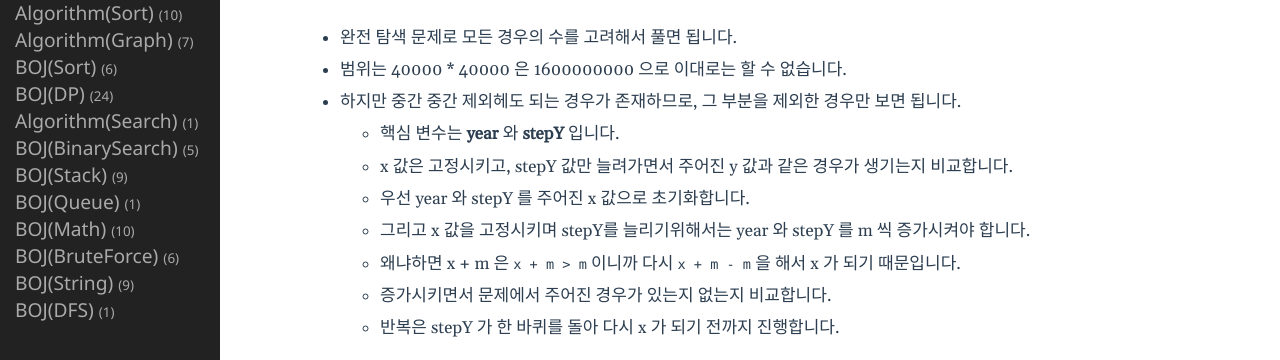
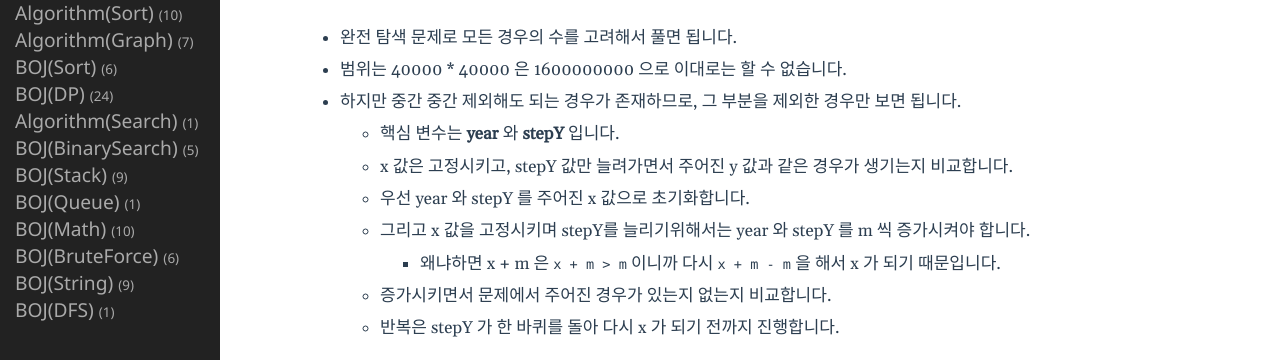
Before and after one commit to qkrrlgh519/qkrrlgh519.github.io, a Jekyll site: the page built from _posts/2021-03-17-BOJ-BruteForce-6064.md, in a window 1280 px wide. Shown: the part 523-883 px from the top of the page. Built offline with Jekyll 4.4.1, drawn with Linux system fonts in a browser that asks for light colours.

Commit message:
fix: 백준 21.03.17 풀이 오타 수정

```diff
--- a/_posts/2021-03-17-BOJ-BruteForce-6064.md
+++ b/_posts/2021-03-17-BOJ-BruteForce-6064.md
@@ -19,12 +19,12 @@ categories: BOJ(BruteForce)
 
 - 완전 탐색 문제로 모든 경우의 수를 고려해서 풀면 됩니다.
 - 범위는 40000 \* 40000 은 1600000000 으로 이대로는 할 수 없습니다.
-- 하지만 중간 중간 제외헤도 되는 경우가 존재하므로, 그 부분을 제외한 경우만 보면 됩니다.
+- 하지만 중간 중간 제외해도 되는 경우가 존재하므로, 그 부분을 제외한 경우만 보면 됩니다.
   - 핵심 변수는 **year** 와 **stepY** 입니다.
   - x 값은 고정시키고, stepY 값만 늘려가면서 주어진 y 값과 같은 경우가 생기는지 비교합니다.
   - 우선 year 와 stepY 를 주어진 x 값으로 초기화합니다.
   - 그리고 x 값을 고정시키며 stepY를 늘리기위해서는 year 와 stepY 를 m 씩 증가시켜야 합니다.
-  - 왜냐하면 x + m 은 `x + m > m` 이니까 다시 `x + m - m` 을 해서 x 가 되기 때문입니다.
+    - 왜냐하면 x + m 은 `x + m > m` 이니까 다시 `x + m - m` 을 해서 x 가 되기 때문입니다.
   - 증가시키면서 문제에서 주어진 경우가 있는지 없는지 비교합니다.
   - 반복은 stepY 가 한 바퀴를 돌아 다시 x 가 되기 전까지 진행합니다.
 
```
Also changed, not shown: _posts/2021-03-17-BOJ-BruteForce-1748.md (+1 -1 lines).
